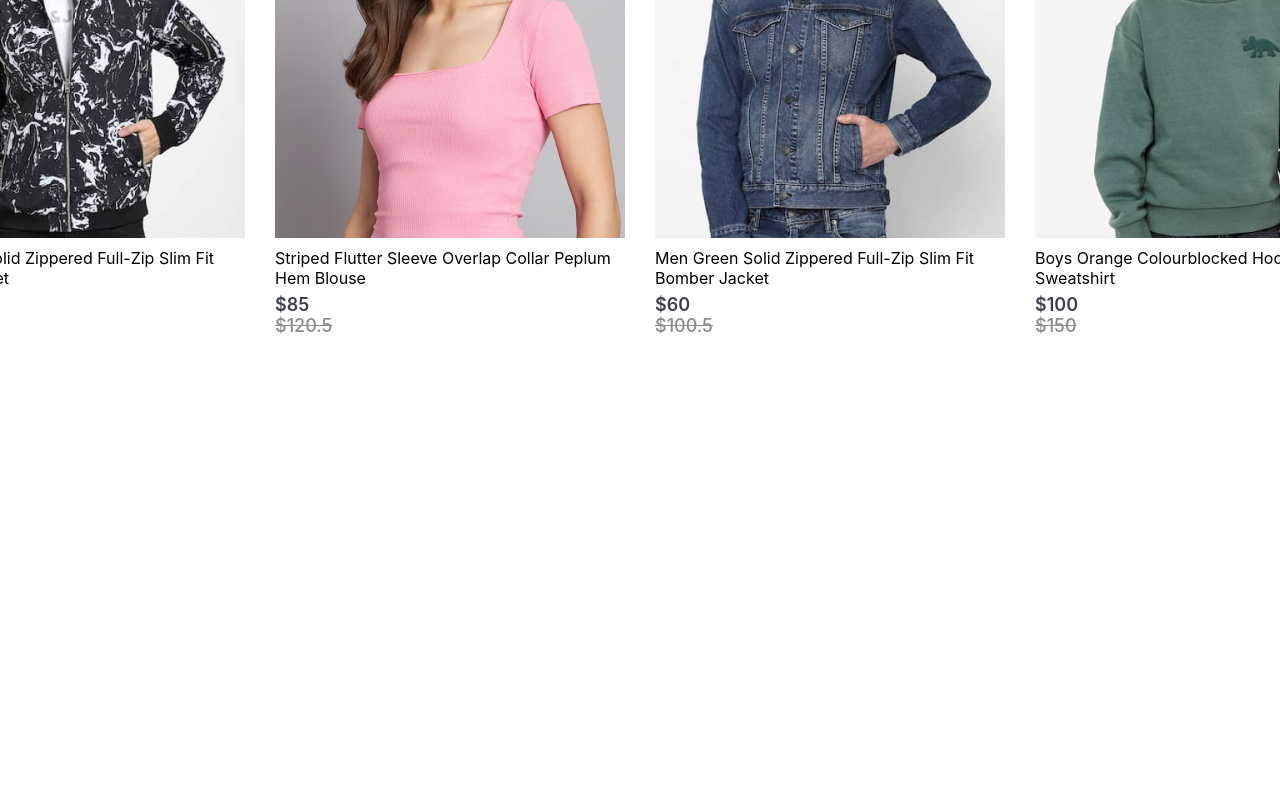
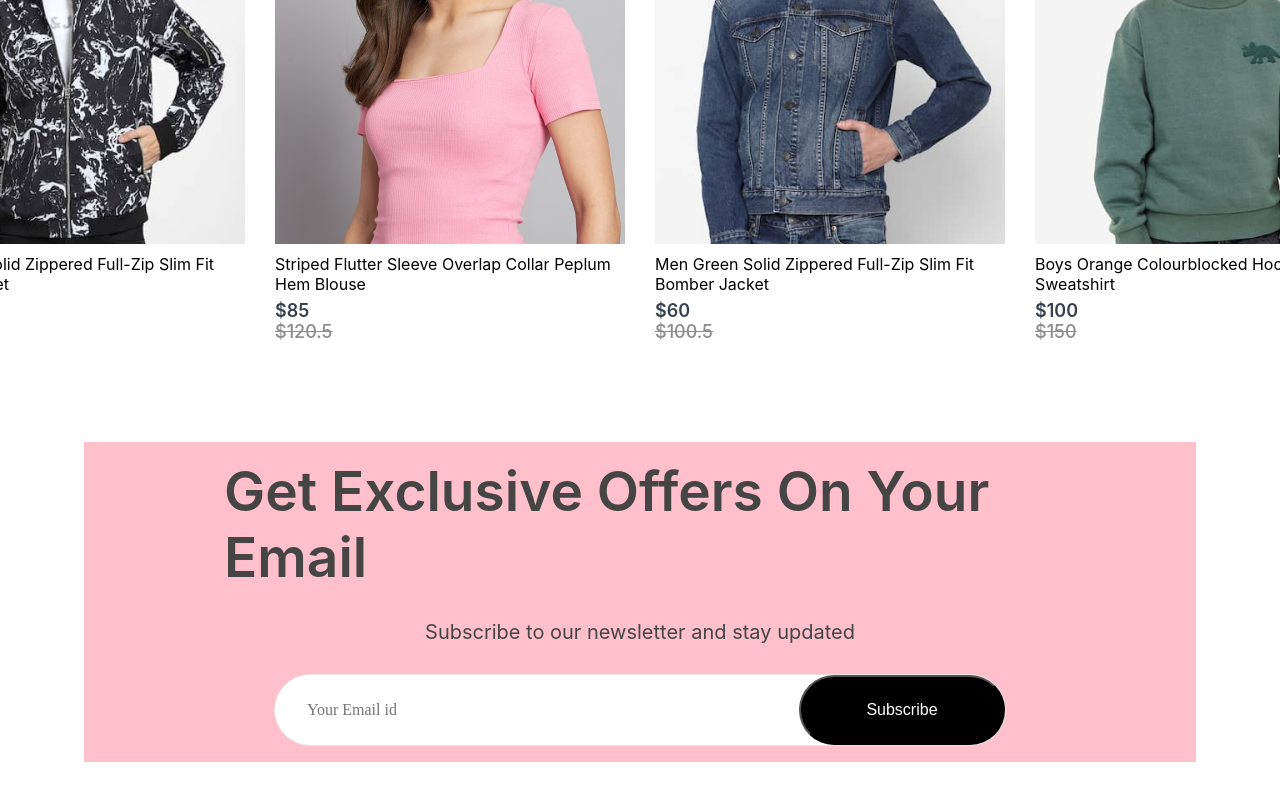
Before and after one commit to sonalipunsara/E-Commerce-website, a React (Create React App) app: page / in a window 1280 px wide. Shown: the part 3105-3905 px from the top of the page. Before the commit the page ends 3441 px from the top, so only its background shows below. Built offline with nearby package versions, Linux system fonts and the light colour scheme.

Commit message:
NewsLetter subscription box

```diff
--- a/src/Components/New/New.css
+++ b/src/Components/New/New.css
@@ -3,7 +3,7 @@
   flex-direction: column;
   align-items: center;
   gap: 10px;
-  height: 90vh;
+  margin-bottom: 100px;
 }
 
 .new h1 {
--- /dev/null
+++ b/src/Components/NewsLetter/NewsLetter.css
@@ -0,0 +1,55 @@
+.news-letter {
+  width: 65%;
+  height: 40vh;
+  display: flex;
+  flex-direction: column;
+  align-items: center;
+  justify-content: center;
+  margin: auto;
+  padding: 0px 140px;
+  margin-bottom: 150px;
+  gap: 30px;
+  background: pink;
+}
+
+.news-letter h1 {
+  color: #454545;
+  font-size: 55px;
+  font-weight: 600;
+}
+
+.news-letter p {
+  color: #454545;
+  font-size: 20px;
+}
+
+.news-letter div {
+  display: flex;
+  align-items: center;
+  justify-content: space-between;
+  background: white;
+  width: 730px;
+  height: 70px;
+  border-radius: 80px;
+  border: 1px solid #e3e3e3;
+}
+
+.news-letter input {
+  width: 500px;
+  margin-left: 30px;
+  border: none;
+  outline: none;
+  color: #616161;
+  font-family: poppins;
+  font-size: 16px;
+}
+
+.news-letter div button {
+  width: 210px;
+  height: 70px;
+  border-radius: 80px;
+  background: black;
+  color: white;
+  font-size: 16px;
+  cursor: pointer;
+}
--- /dev/null
+++ b/src/Components/NewsLetter/NewsLetter.jsx
@@ -0,0 +1,18 @@
+import React from "react";
+import "./NewsLetter.css";
+
+const NewsLetter = () => {
+  return (
+    <div className="news-letter">
+      <h1>Get Exclusive Offers On Your Email</h1>
+      <p>Subscribe to our newsletter and stay updated</p>
+
+      <div>
+        <input type="email" placeholder="Your Email id" />
+        <button>Subscribe</button>
+      </div>
+    </div>
+  );
+};
+
+export default NewsLetter;
--- a/src/Pages/Home.jsx
+++ b/src/Pages/Home.jsx
@@ -3,6 +3,7 @@
 import Popular from "../Components/Popular/Popular";
 import Offers from "../Components/Offers/Offers";
 import New from "../Components/New/New";
+import NewsLetter from "../Components/NewsLetter/NewsLetter";
 
 const Home = () => {
   return (
@@ -11,6 +12,7 @@
       <Popular />
       <Offers />
       <New />
+      <NewsLetter />
     </div>
   );
 };
```
